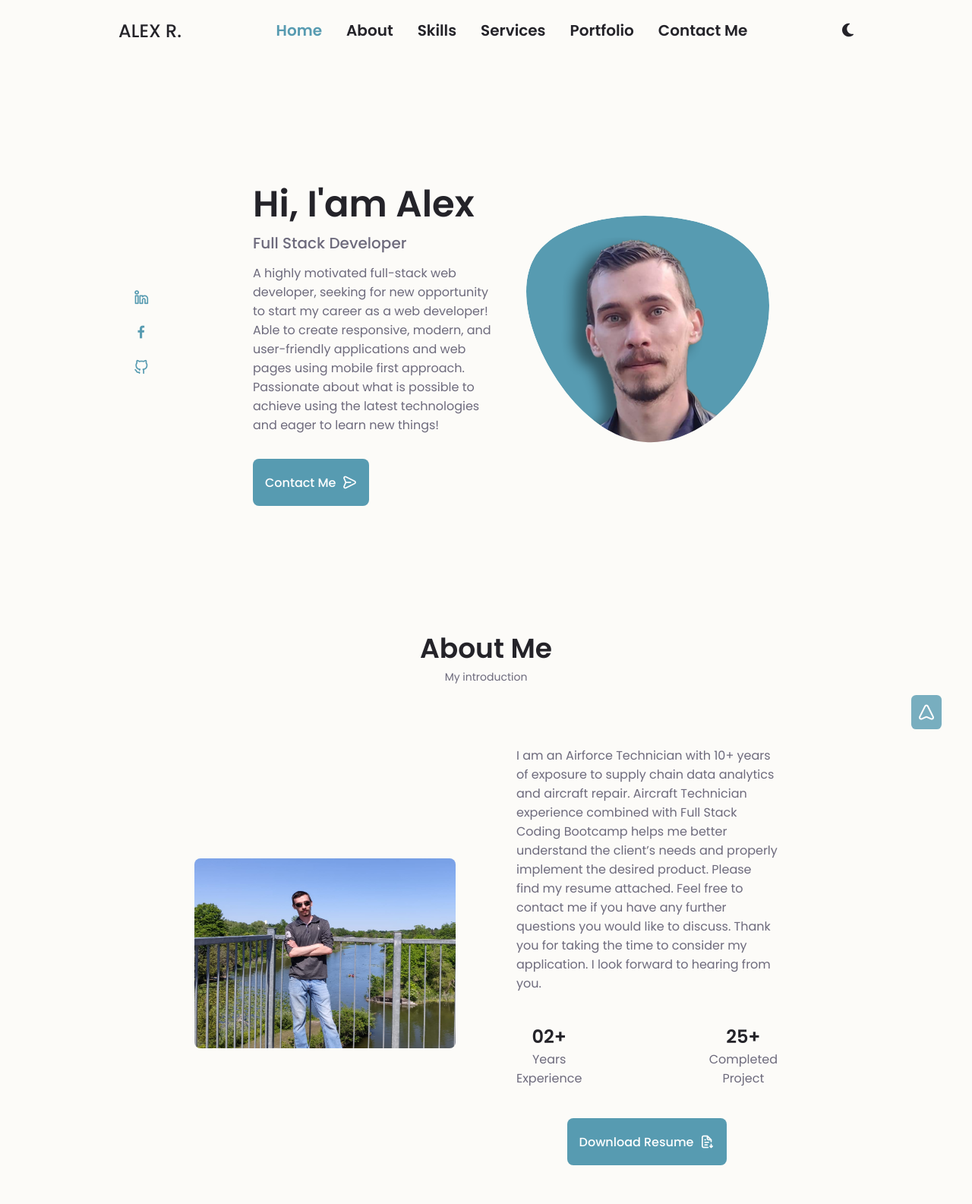
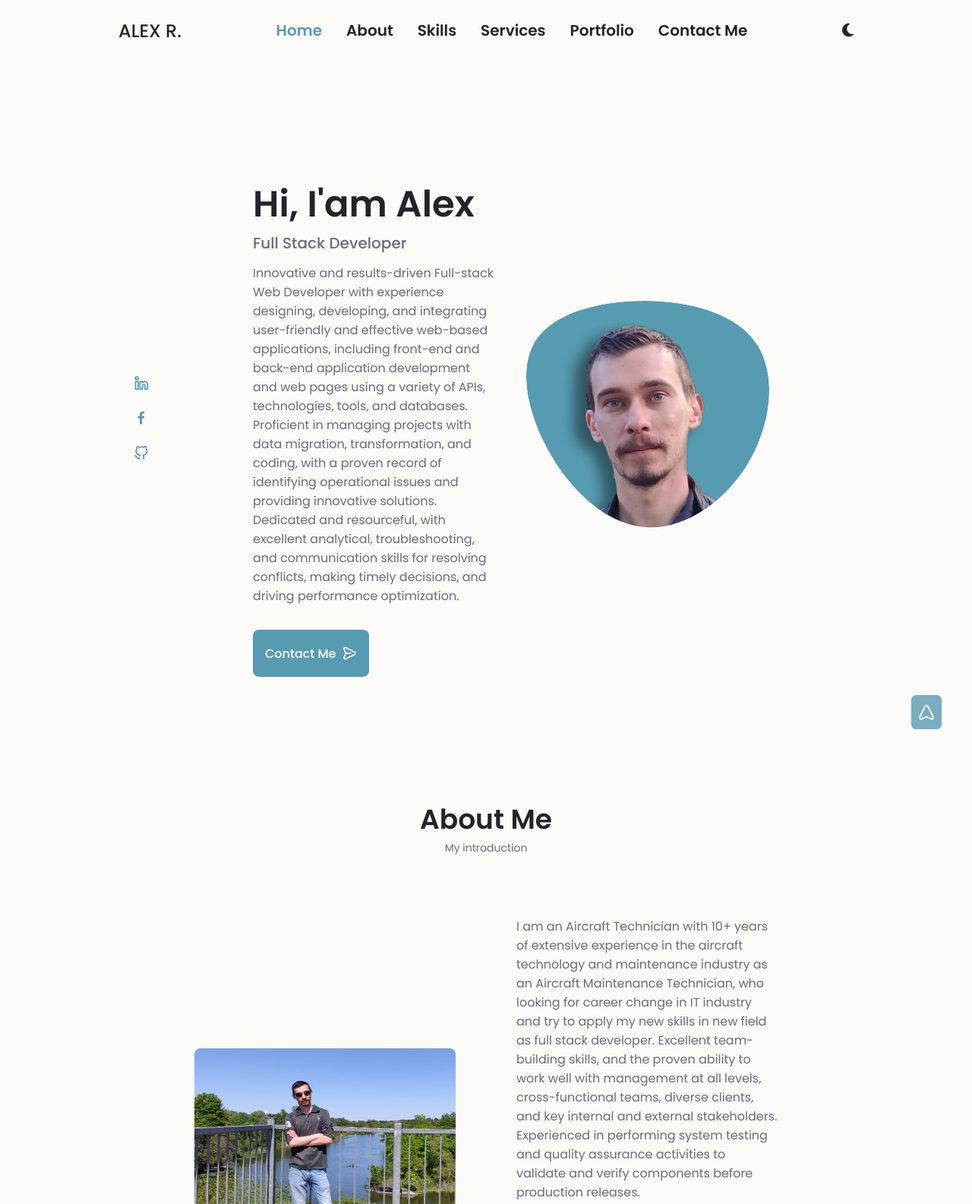
Before and after one commit to AlexRahmanov/My-Portfolio-Website, a plain HTML site: page index.html in a window 1280 px wide. Shown: the top 1585 px of the page at 76% size. Drawn offline with nearby package versions, Linux system fonts and the light colour scheme.

Commit message:
update about me

```diff
--- a/index.html
+++ b/index.html
@@ -106,9 +106,11 @@
                     <div class="home-data">
                         <h1 class="home-data-title">Hi, I'am Alex</h1>
                         <h3 class="home-data-subtitle">Full Stack Developer</h3>
-                        <p class="home-data-description">A highly motivated full-stack web developer, seeking for new opportunity to start my career as a web developer!
-                            Able to create responsive, modern, and user-friendly applications and web pages using mobile first approach.
-                            Passionate about what is possible to achieve using the latest technologies and eager to learn new things!</p>
+                        <p class="home-data-description">
+                            Innovative and results-driven Full-stack Web Developer with experience designing, developing, and integrating user-friendly and effective web-based applications,
+                            including front-end and back-end application development and web pages using a variety of APIs, technologies, tools, and databases.
+                            Proficient in managing projects with data migration, transformation, and coding, with a proven record of identifying operational issues and providing innovative solutions.
+                            Dedicated and resourceful, with excellent analytical, troubleshooting, and communication skills for resolving conflicts, making timely decisions, and driving performance optimization.</p>
                         <a href="#contact" class="button button-flex">
                             Contact Me <i class="uil uil-message button-icon"></i>
                         </a>
@@ -134,9 +136,10 @@
                 </div>
 
                 <div class="about-container-data">
-                    <p class="about-container-data-description">I am an Airforce Technician with 10+ years of exposure to supply chain data analytics and aircraft repair. Aircraft Technician experience combined with Full Stack Coding Bootcamp helps me better understand the client’s needs and properly implement the desired product.
-                        Please find my resume attached. Feel free to contact me if you have any further questions you would like to discuss.
-                        Thank you for taking the time to consider my application. I look forward to hearing from you.</p>
+                    <p class="about-container-data-description">I am an Aircraft Technician with 10+ years of extensive experience in the aircraft technology and maintenance industry as an Aircraft Maintenance Technician, who looking for career change in IT industry and try to apply my new skills in new field as full stack developer.
+                        Excellent team-building skills, and the proven ability to work well with management at all levels, cross-functional teams, diverse clients, and key internal and external stakeholders.
+                        Experienced in performing system testing and quality assurance activities to validate and verify components before production releases.
+                        </p>
 
                     <div class="about-container-data-info">
                         <div>
```
